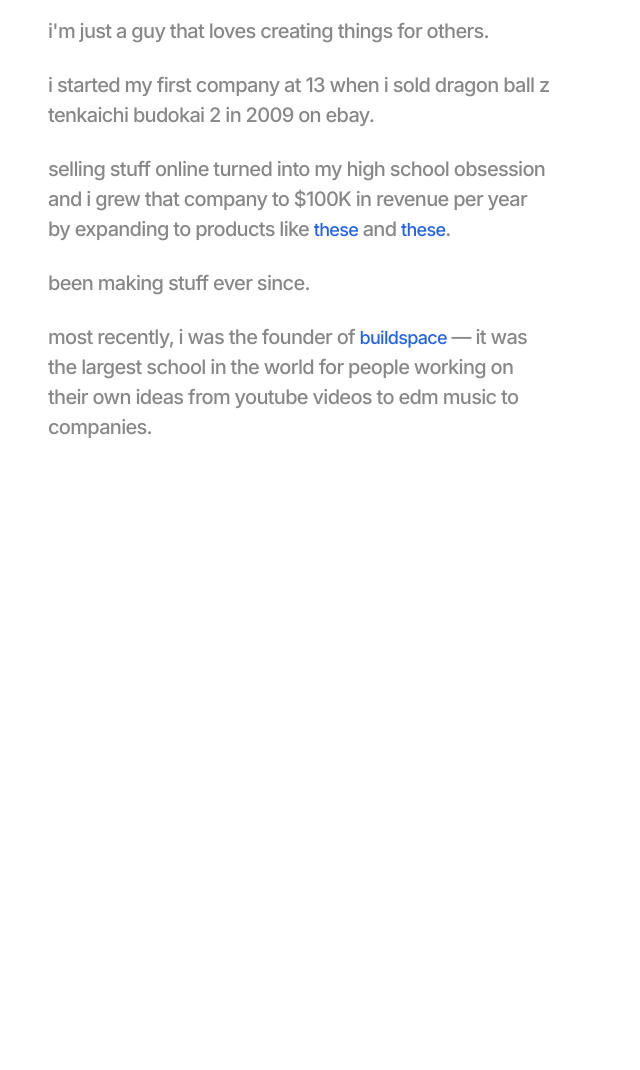
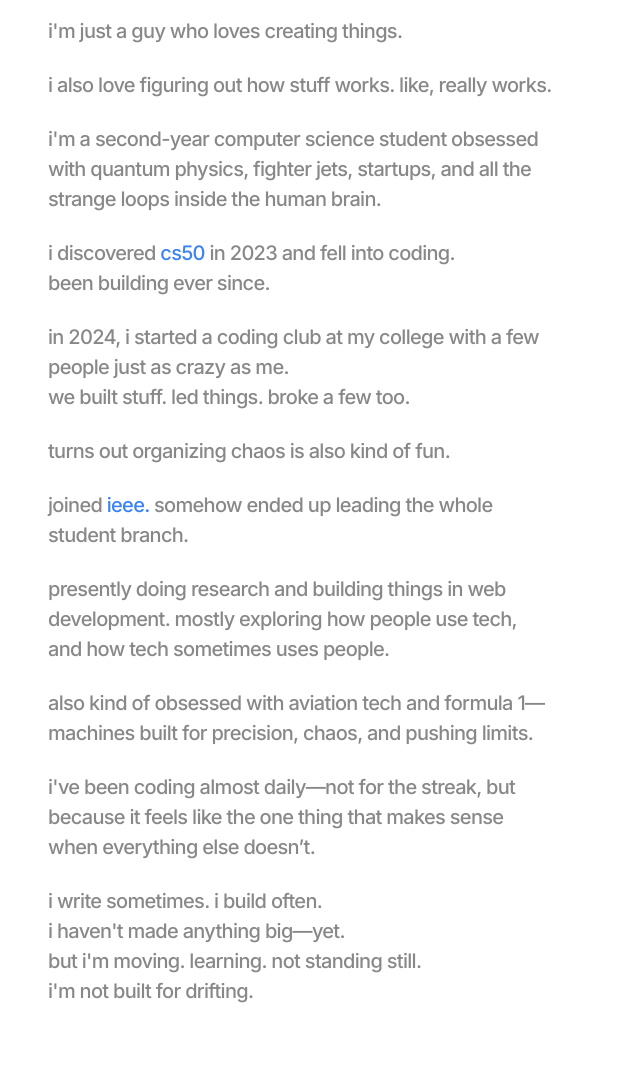
Before and after one commit to ayaan9618/mysite, a plain HTML site: page index.html in a window 1280 px wide. Shown: the part 174-1244 px from the top of the page, without its empty margins (0-640 px from the left). Before the commit the page ends 800 px from the top, so only its background shows below. Drawn offline with nearby package versions, Linux system fonts and the light colour scheme.

Commit message:
updatesite

```diff
--- a/index.html
+++ b/index.html
@@ -1,9 +1,10 @@
 <!DOCTYPE html>
 <html lang="en">
+
 <head>
     <meta charset="UTF-8" />
     <meta name="viewport" content="width=device-width, initial-scale=1.0" />
-    <title>hi i'm farza</title>
+    <title>ayaan</title>
 
     <!-- Tailwind CSS CDN -->
     <script src="https://cdn.tailwindcss.com"></script>
@@ -17,40 +18,72 @@
     <div class="max-w-[600px]">
         <!-- Navigation Links -->
         <nav class="mb-10 text-[16px]">
-      <a href="#" class="text-blue-600 underline mr-6 hover:opacity-80">home</a>
-      <a href="#" class="text-blue-600 underline mr-6 hover:opacity-80">my yt channel</a>
-      <a href="#" class="text-blue-600 underline hover:opacity-80">content i like</a>
+            <a href="#" class="text-blue-600 underline mr-6 ">home</a>
+            <a href="#" class="text-blue-600 underline mr-6 ">my blogs</a>
+           <!-- <a href="#" class="text-blue-600 underline ">content i like</a> -->
         </nav>
 
         <!-- Main content -->
         <main class="max-w-3xl">
-      <h1 class="text-[36px] font-extrabold text-black mb-6">hi i'm farza.</h1>
+            <h1 class="text-[36px] font-extrabold text-black mb-6">hi i'm ayaan.</h1>
 
             <p class="mb-6">
-        i'm just a guy that loves creating things for others.
+                i'm just a guy who loves creating things.
             </p>
 
             <p class="mb-6">
-        i started my first company at 13 when i sold dragon ball z tenkaichi budokai 2 in 2009 on ebay.
+                i also love figuring out how stuff works. like, really works.
             </p>
 
             <p class="mb-6">
-        selling stuff online turned into my high school obsession and i grew that company to $100K in revenue per year
-        by expanding to products like
-        <a href="#" class="text-blue-600 hover:underline">these</a> and
-        <a href="#" class="text-blue-600 hover:underline">these</a>.
+                i'm a second-year computer science student obsessed with quantum physics, fighter jets, startups, and
+                all the strange loops inside the human brain.
             </p>
 
             <p class="mb-6">
-        been making stuff ever since.
+                i discovered
+                <a class="text-blue-500 text-[20px] hover:underline " href="https://cs50.harvard.edu/x/">cs50</a> in 2023 and fell into coding.<br>
+                been building ever since.
             </p>
 
             <p class="mb-6">
-        most recently, i was the founder of
-        <a href="#" class="text-blue-600 hover:underline">buildspace</a> — it was the largest school in the world for people
-        working on their own ideas from youtube videos to edm music to companies.
+                in 2024, i started a coding club at my college with a few people just as crazy as me.<br>
+                we built stuff. led things. broke a few too.
             </p>
+
+            <p class="mb-6">
+                turns out organizing chaos is also kind of fun.
+            </p>
+
+            <p class="mb-6">
+                joined <a class="text-blue-500 text-[20px] hover:underline " href="https://www.ieee.org/">ieee.</a>
+                 somehow ended up leading the whole student branch.
+            </p>
+
+            <p class="mb-6">
+                presently doing research and building things in web development. mostly exploring how people use tech,
+                and how tech sometimes uses people.
+            </p>
+
+            <p class="mb-6">
+                also kind of obsessed with aviation tech and formula 1—machines built for precision, chaos, and pushing
+                limits.
+            </p>
+
+            <p class="mb-6">
+                i've been coding almost daily—not for the streak, but because it feels like the one thing that makes
+                sense when everything else doesn’t.
+            </p>
+
+            <p class="mb-6">
+                i write sometimes. i build often.<br>
+                i haven't made anything big—yet.<br>
+                but i'm moving. learning. not standing still.<br>
+                i'm not built for drifting.
+            </p>
+
         </main>
     </div>
 </body>
+
 </html>
```
Also changed, not shown: .styles/style.css. Lines whose indentation alone changed are shown as unchanged.
